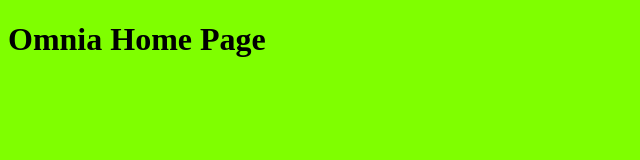
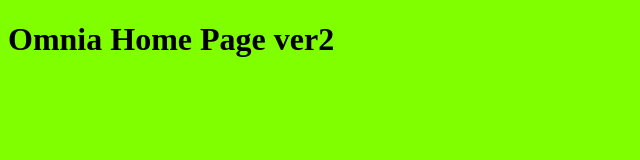
Before and after one commit to omniaSE/testRepo, a plain HTML site: page index.html in a window 1280 px wide. Shown: the whole page, without its empty margins (0-640 px from the left). Drawn offline with Linux system fonts and the light colour scheme.

Commit message:
modifing index page

```diff
--- a/index.html
+++ b/index.html
@@ -7,7 +7,7 @@
     <link rel="stylesheet" href="style.css">
 </head>
 <body>
-    <h1>Omnia Home Page</h1>
+    <h1>Omnia Home Page ver2</h1>
     <script src="javasj.js"></script>
 </body>
 </html>
```
